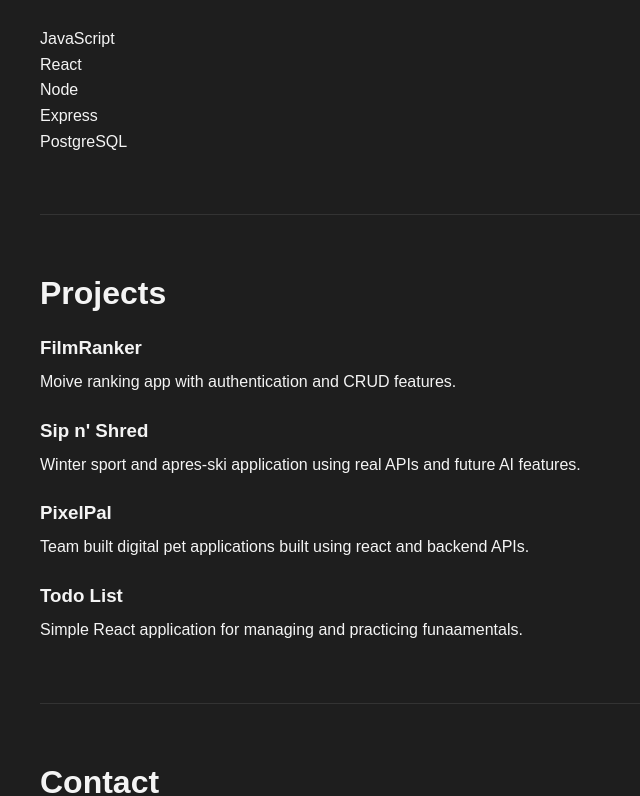
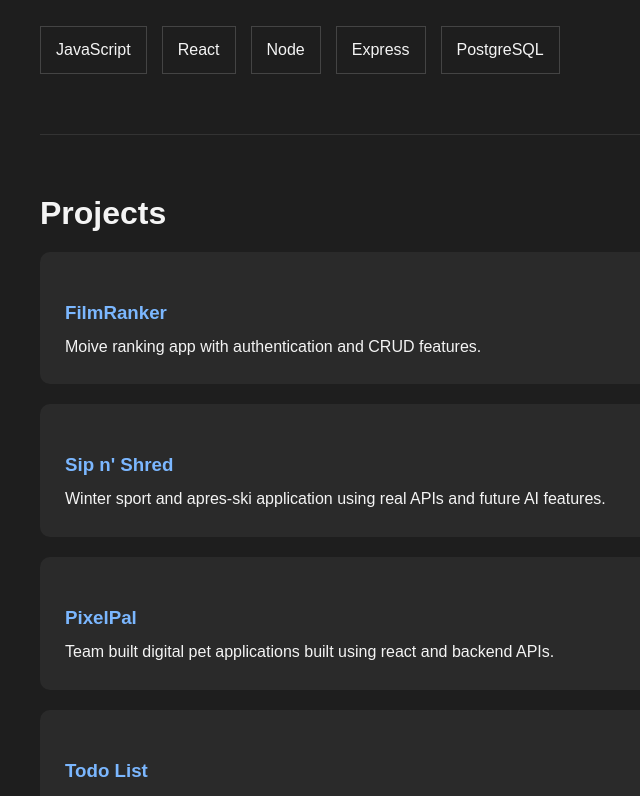
Before and after one commit to Christian-Hermann/portfolio-page, a React (Vite) app: page / in a window 1280 px wide. Shown: the part 880-1676 px from the top of the page, without its empty margins (150-790 px from the left). Built offline with nearby package versions, Linux system fonts and the light colour scheme.

Commit message:
Updated Projects section

```diff
--- a/src/App.jsx
+++ b/src/App.jsx
@@ -26,40 +26,53 @@ function App() {
         <section>
           <h2>Skills</h2>
 
+          <div className="skills">
             <p>JavaScript</p>
             <p>React</p>
             <p>Node</p>
             <p>Express</p>
             <p>PostgreSQL</p>
+          </div>
         </section>
 
-        <section>
+        <section className="projects">
           <h2>Projects</h2>
 
+          <div className="project">
             <h3>FilmRanker</h3>
+
             <p>Moive ranking app with authentication and CRUD features.</p>
+          </div>
 
+          <div className="project">
             <h3>Sip n' Shred</h3>
+
             <p>
-            Winter sport and apres-ski application using real APIs and future AI
-            features.
+              Winter sport and apres-ski application using real APIs and future
+              AI features.
             </p>
+          </div>
 
+          <div className="project">
             <h3>PixelPal</h3>
+
             <p>
               Team built digital pet applications built using react and backend
               APIs.
             </p>
+          </div>
 
+          <div className="project">
             <h3>Todo List</h3>
+
             <p>
               Simple React application for managing and practicing funaamentals.
             </p>
+          </div>
         </section>
 
         <section>
           <h2>Contact</h2>
-
           <p>GitHub</p>
           <p>LinkedIn</p>
           <p>Email</p>
--- a/src/index.css
+++ b/src/index.css
@@ -68,3 +68,38 @@ section:last-child {
 h2 {
   font-size: 2rem;
 }
+
+/* SKILLS */
+
+.skills {
+  display: flex;
+  flex-wrap: wrap;
+  gap: 15px;
+}
+
+.skills p {
+  border: 1px solid #444;
+  padding: 10px 15px;
+}
+
+/* PROJECTS */
+
+.projects {
+  padding: 60px 0;
+}
+
+.project {
+  background-color: #2a2a2a;
+
+  padding: 25px;
+
+  margin-bottom: 20px;
+
+  border-radius: 10px;
+}
+
+.project h3 {
+  color: #7bb7ff;
+
+  margin-bottom: 10px;
+}
```
Lines whose indentation alone changed are shown as unchanged.
